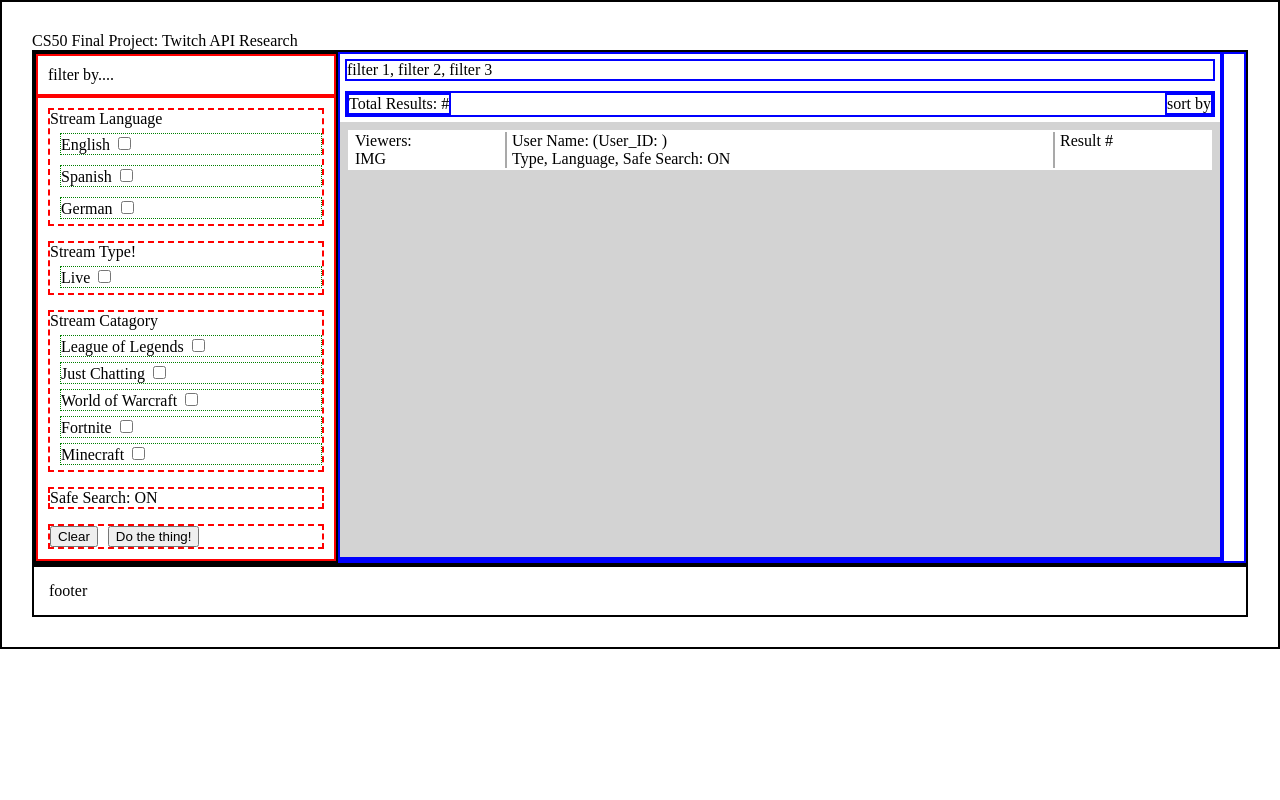
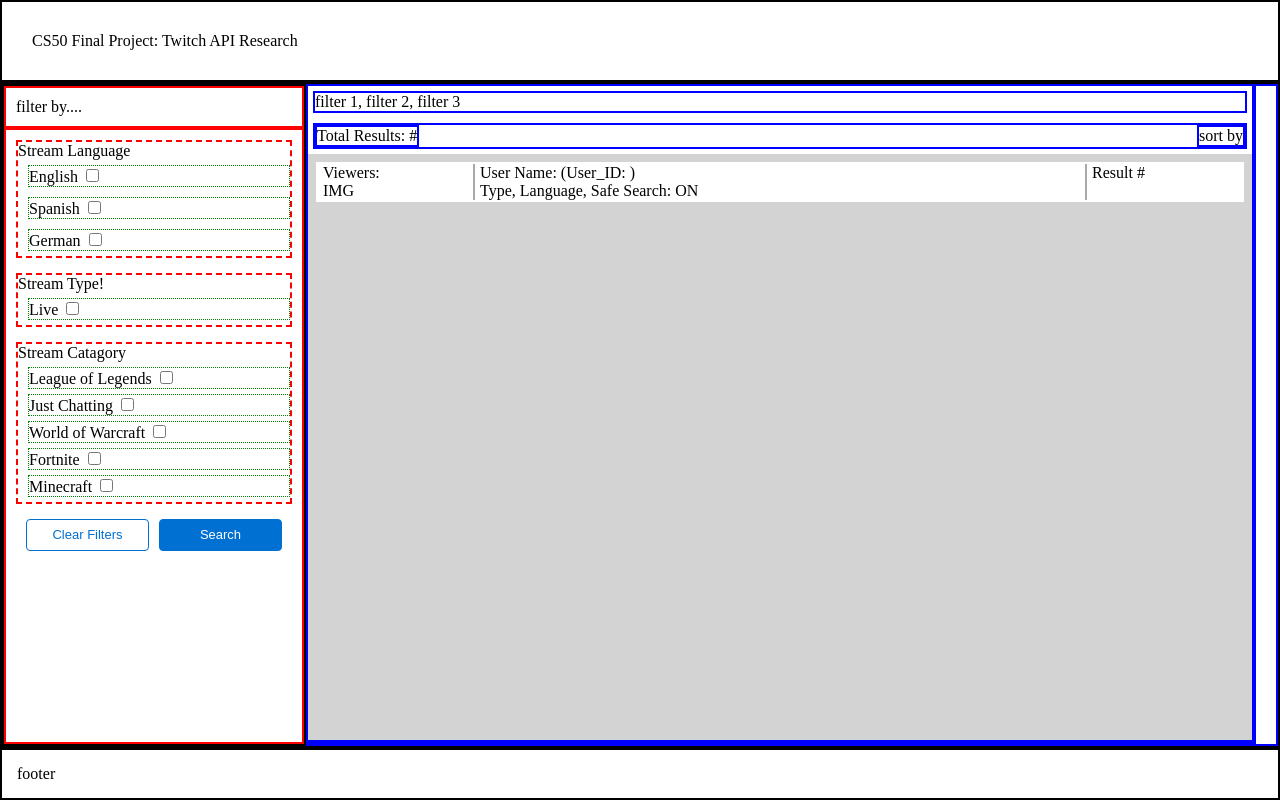
Before and after one commit to imustbreakyou/cs50final, a Flask app: page / in a window 1280 px wide. Run offline with Flask 3, Linux system fonts and the light colour scheme.

Commit message:
beautify filter buttons in css

```diff
--- a/static/css/style.css
+++ b/static/css/style.css
@@ -96,15 +96,56 @@ html, body {
 
          }
 
-         .search-clear-container {
-            border: 2px dashed red;
+         .filter-button-container {
+
             display: flex;
+            margin-left: 10px;
+            margin-right: 10px;
+
+
+
             gap: 10px;
          }
             .clear {
+               flex: 1;
+               display: inline-block;
+               outline: none;
+               cursor: pointer;
+               padding: 0 16px;
+               background-color: #fff;
+               border-radius: 0.25rem;
+               border: 1px solid #0070d2;
+               color: #0070d2;
+               font-size: 13px;
+               line-height: 30px;
+               font-weight: 400;
+               text-align: center;
+               :hover {
+                   background-color: #f4f6f9;
+               }
 
             }
             .search {
+               flex: 1;
+
+               display: inline-block;
+               outline: none;
+               cursor: pointer;
+               padding: 0 16px;
+               background-color: #0070d2;
+               border-radius: 0.25rem;
+               border: 1px solid #0070d2;
+               color: #fff;
+               font-size: 13px;
+               line-height: 30px;
+               font-weight: 400;
+               text-align: center;
+               :hover {
+                   background-color: #005fb2;
+                   border-color: #005fb2;
+               }
+
+
 
             }
 
--- a/templates/layout.html
+++ b/templates/layout.html
@@ -3,7 +3,7 @@
 <!-- Boilerplate: https://www.freecodecamp.org/news/basic-html5-template-boilerplate-code-example/ -->
 <!-- Flexbox Education and resources: https://www.theodinproject.com/lessons/foundations-introduction-to-flexbox -->
 <!-- Jinja help with Loop index: https://stackoverflow.com/questions/12145434/how-to-output-loop-counter-in-python-jinja-template -->
-
+<!-- button styles from: https://copy-paste-css.com/ -->
 <!DOCTYPE html>
 <html lang="en">
   <head>
@@ -16,7 +16,7 @@
   </head>
   <body>
     <div class="page-container">
-        <div class="header">CS50 Final Project: Twitch API Research</div≈ç>
+        <div class="header">CS50 Final Project: Twitch API Research</div>
         <div class="main-container">
 
           <div class="filter-container">
@@ -54,13 +54,13 @@
                 {% endblock %}
               </div>
              <!--"League of Legends": "21779", "Just Chatting": "509658", "World of Warcraft": "18122", "Fortnite": "33214", "Minecraft": "27471" -->
-              <div class="safe-search">Safe Search: ON</div>
-              <div class="search-clear-container">
-                <form action="/clear" method="POST">
-                  <button class="clear">Clear</button>
-                </form>
 
-                  <button href="#"  class="search" name="call-api">Do the thing!</button>
+              <div class="filter-button-container">
+
+
+                <button class="clear" name="clear-filters">Clear Filters</button>
+
+                <button href="#"  class="search" name="call-api">Search</button>
 
               </div>
             </form>
```
